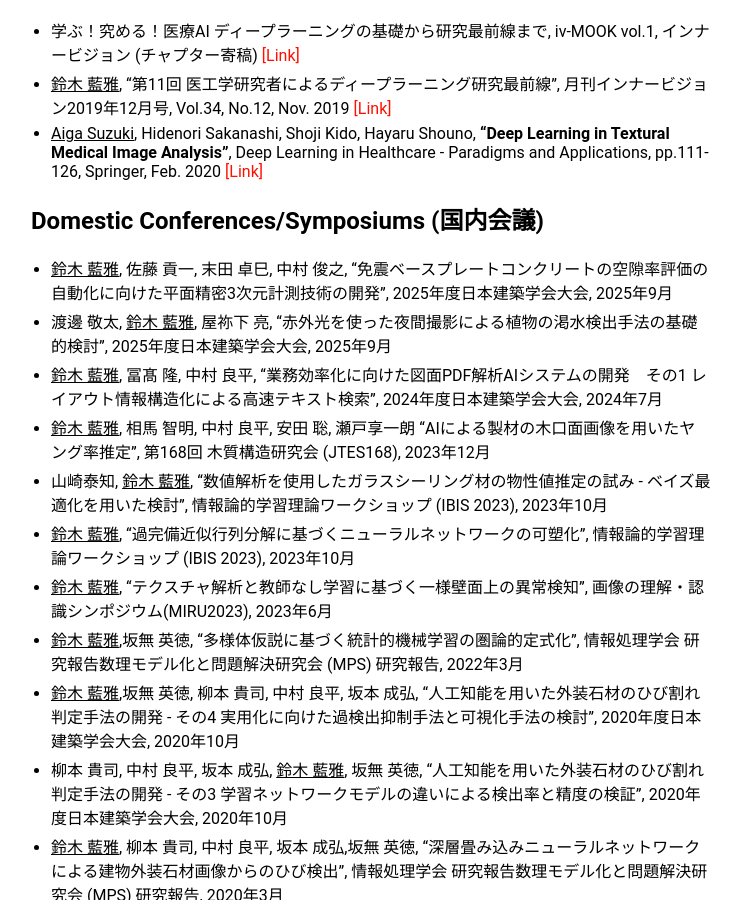
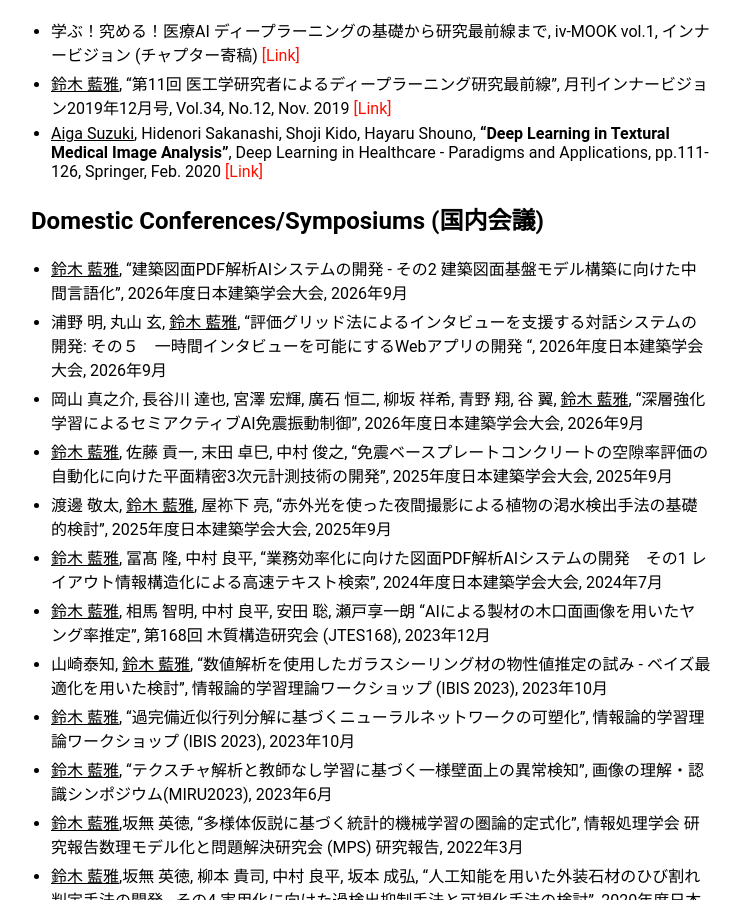
Before and after one commit to tochikuji/tochikuji.github.io, a Jekyll site: the page built from publications.md, in a window 1280 px wide and 900 px high, scrolled down 1258 px. Shown: the whole window, without its empty margins (259-1000 px from the left). Built offline with Jekyll 4.4.1, drawn with Linux system fonts in a browser that asks for light colours.

Commit message:
add publication

```diff
--- a/publications.md
+++ b/publications.md
@@ -30,6 +30,10 @@ title: Publications
 
 ## Domestic Conferences/Symposiums (国内会議)
 
+- <u>鈴木 藍雅</u>, "建築図面PDF解析AIシステムの開発 - その2 建築図面基盤モデル構築に向けた中間言語化", 2026年度日本建築学会大会, 2026年9月
+- 浦野 明, 丸山 玄, <u>鈴木 藍雅</u>, "評価グリッド法によるインタビューを支援する対話システムの開発: その５　一時間インタビューを可能にするWebアプリの開発
+", 2026年度日本建築学会大会, 2026年9月
+- 岡山 真之介, 長谷川 達也, 宮澤 宏輝, 廣石 恒二, 柳坂 祥希, 青野 翔, 谷 翼, <u>鈴木 藍雅</u>, "深層強化学習によるセミアクティブAI免震振動制御", 2026年度日本建築学会大会, 2026年9月
 - <u>鈴木 藍雅</u>, 佐藤 貢一, 末田 卓巳, 中村 俊之, "免震ベースプレートコンクリートの空隙率評価の自動化に向けた平面精密3次元計測技術の開発", 2025年度日本建築学会大会, 2025年9月
 - 渡邊 敬太, <u>鈴木 藍雅</u>, 屋祢下 亮, "赤外光を使った夜間撮影による植物の渇水検出手法の基礎的検討", 2025年度日本建築学会大会, 2025年9月
 - <u>鈴木 藍雅</u>,  冨髙 隆, 中村 良平, "業務効率化に向けた図面PDF解析AIシステムの開発　その1 レイアウト情報構造化による高速テキスト検索", 2024年度日本建築学会大会, 2024年7月
```
